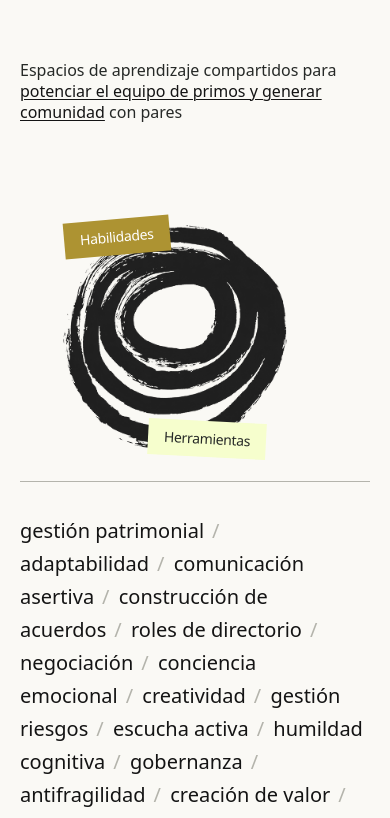
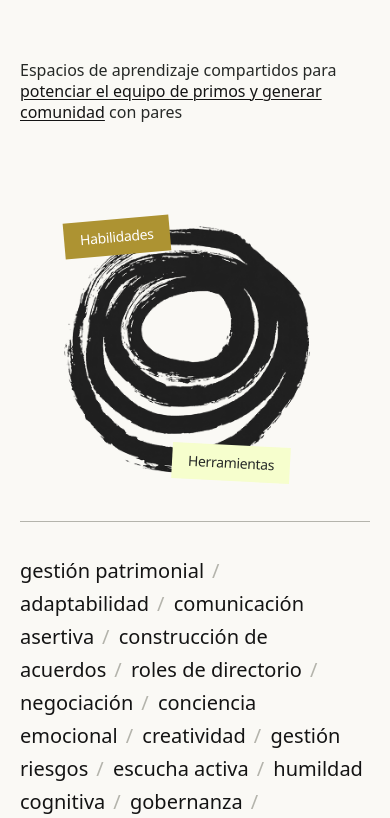
Before and after one commit to deadpine/nextgen, a Next.js app: page / in a window 390 px wide. Shown: the part 4931-5749 px from the top of the page. Built offline with nearby package versions, Linux system fonts and the light colour scheme.

Commit message:
fix circles img layout

```diff
--- a/src/app/page.tsx
+++ b/src/app/page.tsx
@@ -145,8 +145,8 @@ export default function Home() {
             <p className="md:pr-6">Espacios de aprendizaje compartidos para <u>potenciar el equipo de primos y generar comunidad</u> con pares</p>
           </Card>
         </div>
-        <div className="grid grid-cols-1 md:grid-cols-3 gap-6 pt-20 md:pt-40">
-          <div className="w-full h-full pl-8 pr-12 pt-4 flex flex-col justify-center">
+        <div className="grid grid-cols-1 md:grid-cols-3 gap-y-6 md:gap-6 pt-20 md:pt-40">
+          <div className="w-full h-full pl-8 pr-12 py-4 flex flex-col justify-center">
             <Tag
               text="Habilidades"
               className="z-10 ml-3 -rotate-5"
```
